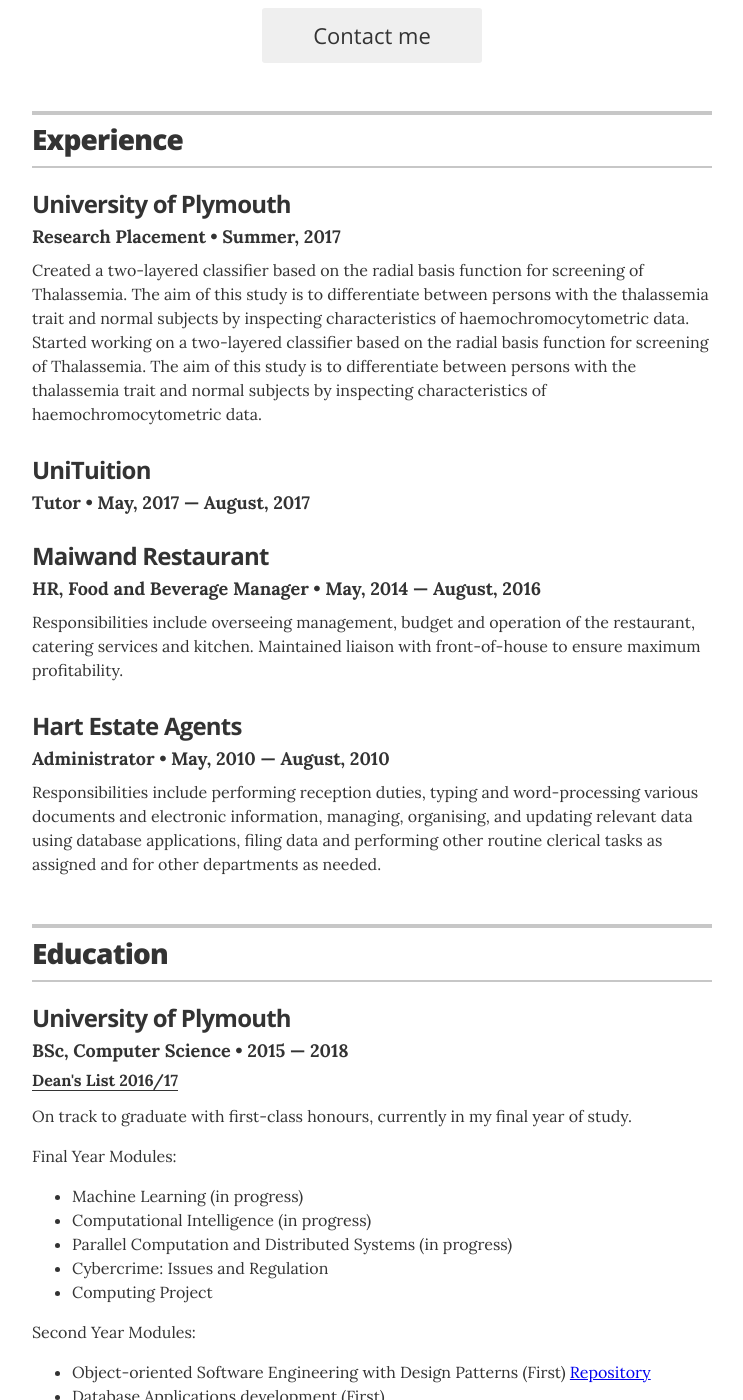
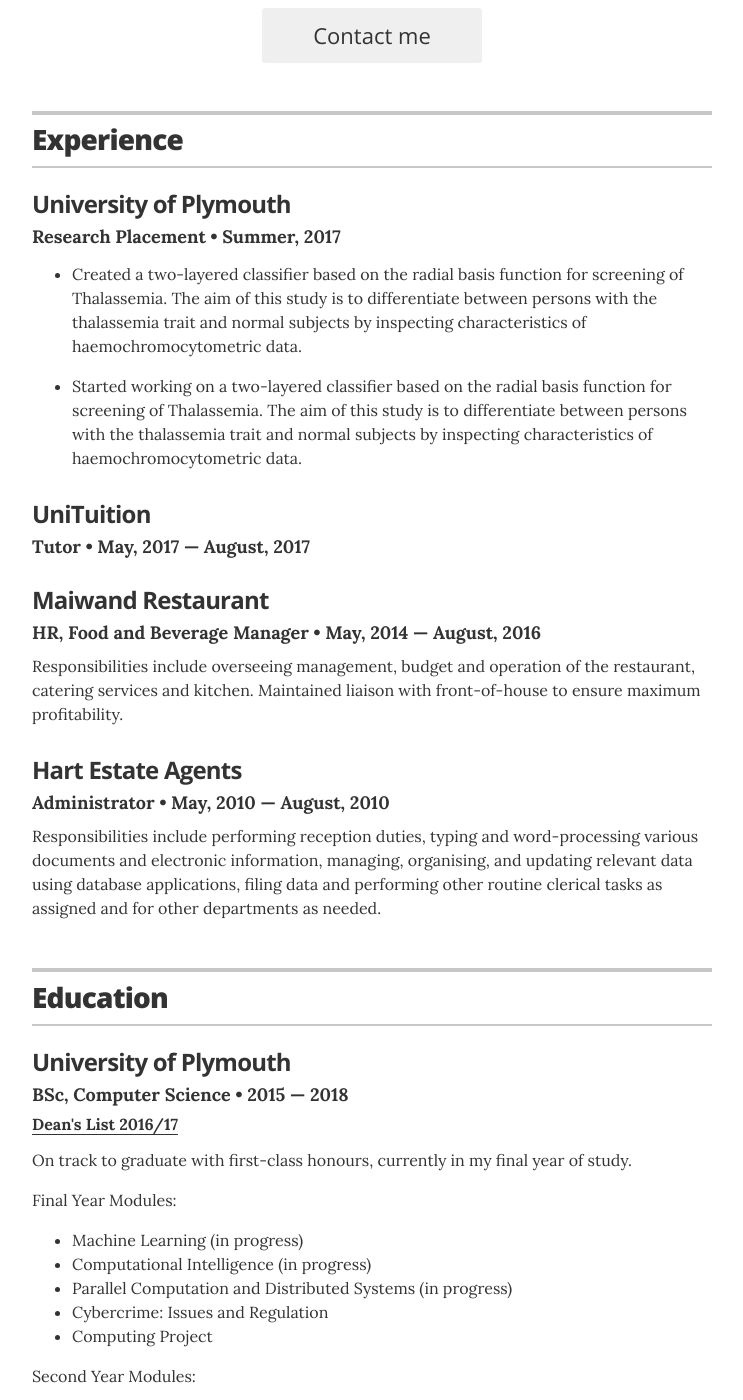
Before and after one commit to nmazidi/nmazidi.github.io, a Jekyll site: the page built from index.html, in a window 1280 px wide and 1400 px high, scrolled down 410 px. Shown: the whole window, without its empty margins (268-1011 px from the left). Built offline with Jekyll 4.4.1, drawn with Linux system fonts in a browser that asks for light colours; some of the changed text lies outside the part shown.

Commit message:
exp update

```diff
--- a/_data/education.yml
+++ b/_data/education.yml
@@ -3,7 +3,7 @@
   uni: University of Plymouth
   year: 2015 &mdash; 2018
   awards: <a href="https://www.plymouth.ac.uk/your-university/about-us/university-structure/faculties/science-engineering/deans-list">Dean's List 2016/17</a>
-  summary: <p>On track to graduate with first-class honours, currently in my final year of study.</p><p>Final Year Modules:</p><ul><li>Machine Learning (in progress)</li><li>Computational Intelligence&nbsp;(in progress)</li><li>Parallel Computation and Distributed Systems&nbsp;(in progress)</li><li>Cybercrime&#58; Issues and Regulation&nbsp;</li><li>Computing Project&nbsp;</li></ul><p>Second Year Modules:</p><ul><li>Object-oriented Software Engineering with Design Patterns (First) <a href="https://github.com/iDanScott/UniSystems">Repository</a></li><li>Database Applications development (First)</li><li>User-Centred Interface Design (First)</li><li>Embedded Programming, Compilers, Languages and Grammars (Upper Second)</li><li>Computation Theory and Artificial Intelligence (First)</li><li>Computer Science Integrating Project (21) <a href="https://github.com/nmazidi/HangmansPizza">Repository</a></li></ul><p>First Year Modules:</p><ul><li>Computer Science Immersive Introduction (First)</li><li>Software Engineering (First)</li><li>Algorithms, Data Structures and Mathematics (First)</li><li>Principles of Infrastructure (2:1)</li><li>Databases&#58; Analysis, Design and Development</li><li>Developing E-commerce Applications</li></ul>
+  summary: <p>On track to graduate with first-class honours, currently in my final year of study.</p><p>Final Year Modules:</p><ul><li>Machine Learning (in progress)</li><li>Computational Intelligence&nbsp;(in progress)</li><li>Parallel Computation and Distributed Systems&nbsp;(in progress)</li><li>Cybercrime&#58; Issues and Regulation&nbsp;</li><li>Computing Project&nbsp;</li></ul><p>Second Year Modules:</p><ul><li>Object-oriented Software Engineering with Design Patterns (First) <a href="https://github.com/iDanScott/UniSystems">Repository</a></li><li>Database Applications development (First)</li><li>User-Centred Interface Design (First)</li><li>Embedded Programming, Compilers, Languages and Grammars (2&#58;1)</li><li>Computation Theory and Artificial Intelligence (First)</li><li>Computer Science Integrating Project (2&#58;1) <a href="https://github.com/nmazidi/HangmansPizza">Repository</a></li></ul><p>First Year Modules:</p><ul><li>Computer Science Immersive Introduction (First)</li><li>Software Engineering (First)</li><li>Algorithms, Data Structures and Mathematics (First)</li><li>Principles of Infrastructure (2:1)</li><li>Databases&#58; Analysis, Design and Development</li><li>Developing E-commerce Applications</li></ul>
 
 - degree: Foundation Degree, Computing
   uni: University of Plymouth
--- a/_data/experience.yml
+++ b/_data/experience.yml
@@ -2,7 +2,7 @@
 - company: University of Plymouth
   position: Research Placement
   duration:   Summer, 2017
-  summary: Created a two-layered classifier based on the radial basis function for screening of Thalassemia. The aim of this study is to differentiate between persons with the thalassemia trait and normal subjects by inspecting characteristics of haemochromocytometric data. </b></b></b> Started working on a two-layered classifier based on the radial basis function for screening of Thalassemia. The aim of this study is to differentiate between persons with the thalassemia trait and normal subjects by inspecting characteristics of haemochromocytometric data.
+  summary: <ul><li>Created a two-layered classifier based on the radial basis function for screening of Thalassemia. The aim of this study is to differentiate between persons with the thalassemia trait and normal subjects by inspecting characteristics of haemochromocytometric data.</li></ul><ul><li>Started working on a two-layered classifier based on the radial basis function for screening of Thalassemia. The aim of this study is to differentiate between persons with the thalassemia trait and normal subjects by inspecting characteristics of haemochromocytometric data.</li></ul>
 
 - company: UniTuition
   position: Tutor
```
